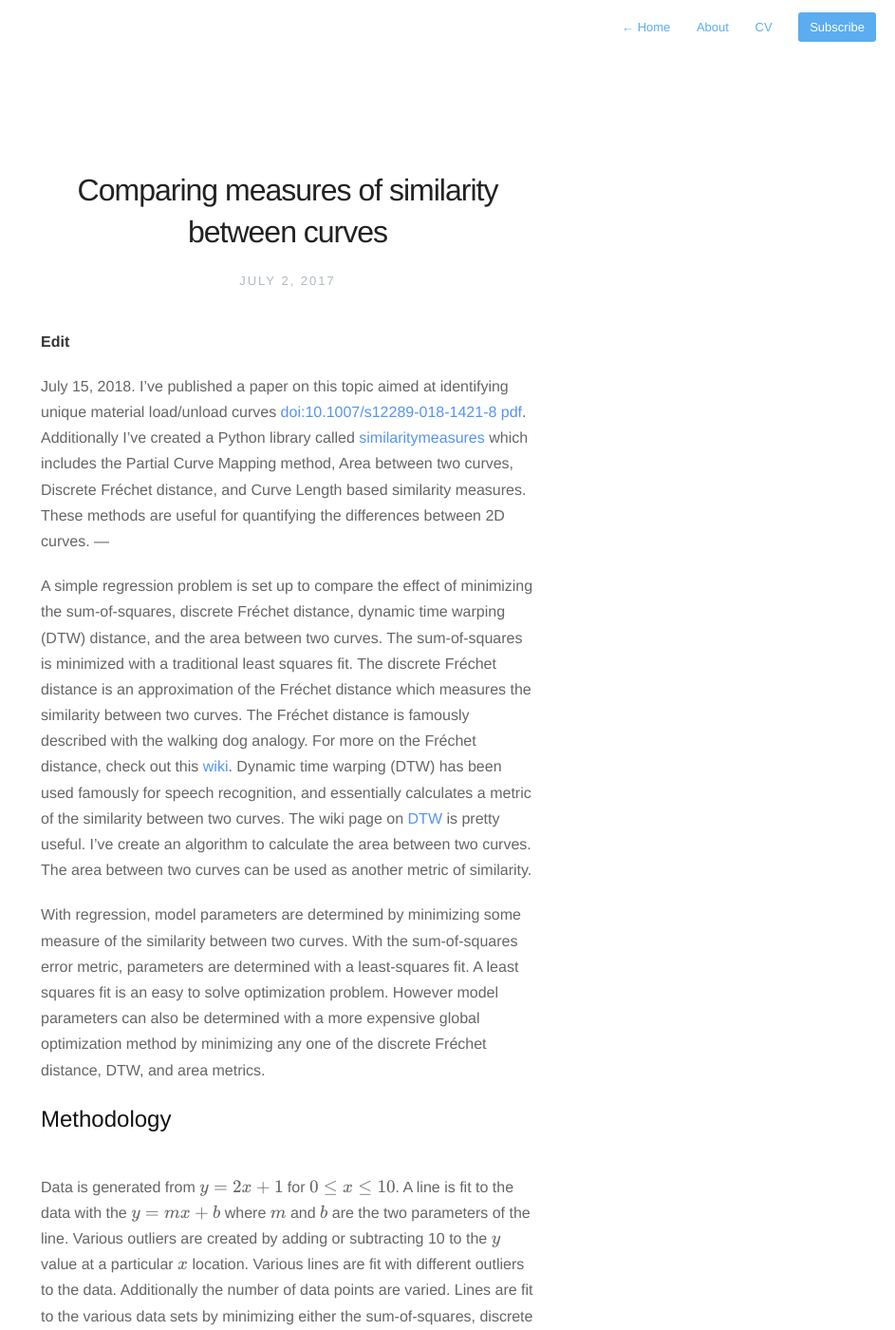
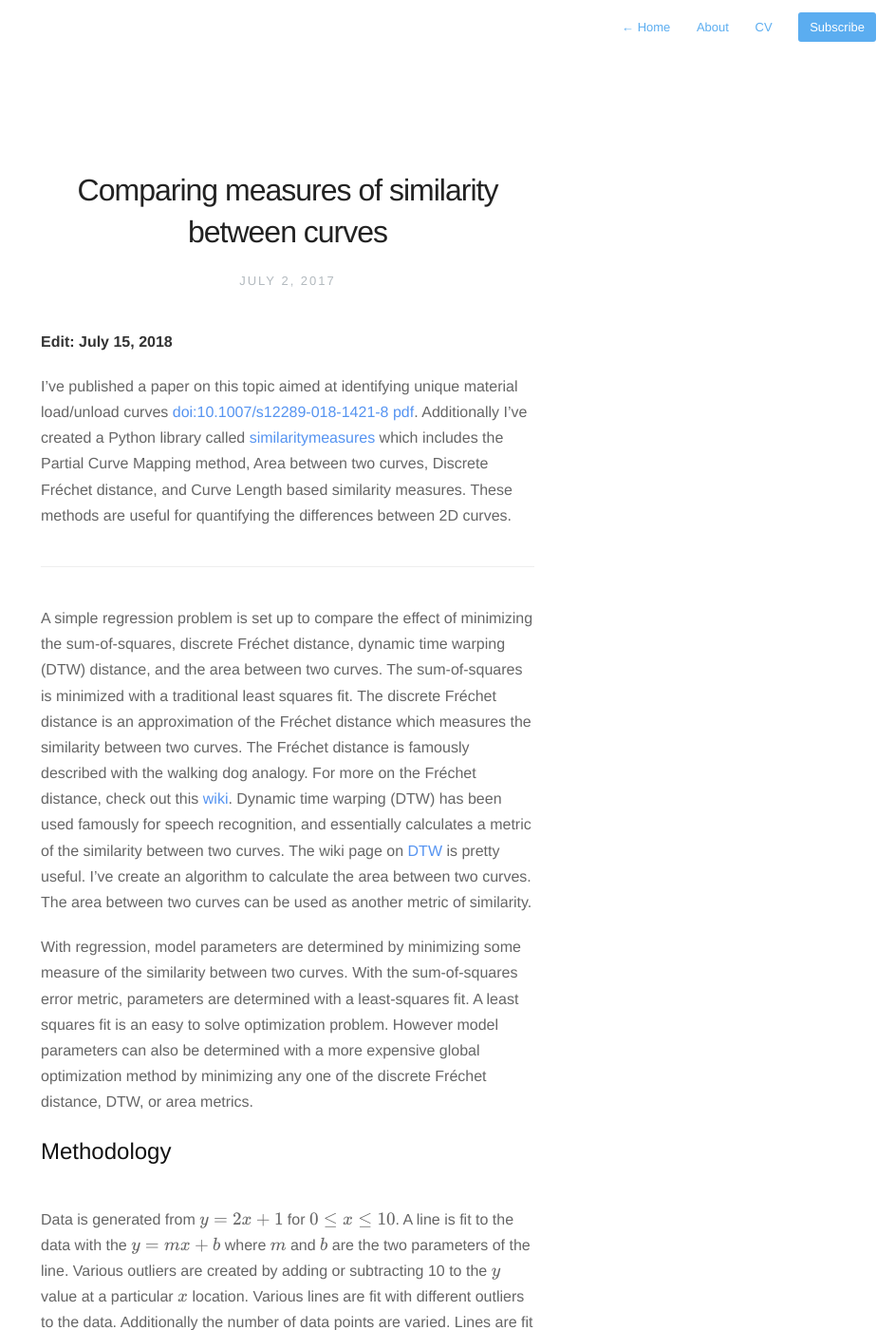
Before and after one commit to cjekel/cjekel.github.io, a Jekyll site: the page built from _posts/2017-07-02-Comparing-measures-of-similarity-between-curves.md, in a window 1280 px wide and 1400 px high. Shown: the whole window at 95% size, without its empty margins (337-1280 px from the left). Built offline with Jekyll 4.4.1, drawn with Linux system fonts in a browser that asks for light colours; nearby versions of some CDN libraries; formulas are drawn with MathJax 3; comment, search, counter and statistics services are not loaded.

Commit message:
update similrity measures post

```diff
--- a/_posts/2017-07-02-Comparing-measures-of-similarity-between-curves.md
+++ b/_posts/2017-07-02-Comparing-measures-of-similarity-between-curves.md
@@ -5,13 +5,14 @@
 keywords: [similarity between two curves, Fréchet distance, dynamic time warping, DTW, Python]
 ---
 
-#### Edit
-July 15, 2018. I've published a paper on this topic aimed at identifying unique material load/unload curves [doi:10.1007/s12289-018-1421-8](https://doi.org/10.1007/s12289-018-1421-8) [pdf]({{ "/" | relative_url  }}assets/papers/JekelArea_IJMF_rev05_final.pdf). Additionally I've created a Python library called [similaritymeasures](https://github.com/cjekel/Similarity_measures_for_identifying_material_parameters_from_hysteresis_loops_using_inverse_analysis) which includes the Partial Curve Mapping method, Area between two curves, Discrete Fréchet distance, and Curve Length based similarity measures. These methods are useful for quantifying the differences between 2D curves.
+#### Edit: July 15, 2018
+I've published a paper on this topic aimed at identifying unique material load/unload curves [doi:10.1007/s12289-018-1421-8](https://doi.org/10.1007/s12289-018-1421-8) [pdf]({{ "/" | relative_url  }}assets/papers/JekelArea_IJMF_rev05_final.pdf). Additionally I've created a Python library called [similaritymeasures](https://github.com/cjekel/Similarity_measures_for_identifying_material_parameters_from_hysteresis_loops_using_inverse_analysis) which includes the Partial Curve Mapping method, Area between two curves, Discrete Fréchet distance, and Curve Length based similarity measures. These methods are useful for quantifying the differences between 2D curves.
+
 ---
 
 A simple regression problem is set up to compare the effect of minimizing the sum-of-squares, discrete Fréchet distance, dynamic time warping (DTW) distance, and the area between two curves. The sum-of-squares is minimized with a traditional least squares fit. The discrete Fréchet distance is an approximation of the Fréchet distance which measures the similarity between two curves.  The Fréchet distance is famously described with the walking dog analogy. For more on the Fréchet distance, check out this [wiki](https://en.wikipedia.org/wiki/Fr%C3%A9chet_distance). Dynamic time warping (DTW) has been used famously for speech recognition, and essentially calculates a metric of the similarity between two curves. The wiki page on [DTW](https://en.wikipedia.org/wiki/Dynamic_time_warping) is pretty useful. I've create an algorithm to calculate the area between two curves. The area between two curves can be used as another metric of similarity.
 
-With regression, model parameters are determined by minimizing some measure of the similarity between two curves. With the sum-of-squares error metric, parameters are determined with a least-squares fit. A least squares fit is an easy to solve optimization problem. However model parameters can also be determined with a more expensive global optimization method by minimizing any one of the discrete Fréchet distance, DTW, and area metrics.
+With regression, model parameters are determined by minimizing some measure of the similarity between two curves. With the sum-of-squares error metric, parameters are determined with a least-squares fit. A least squares fit is an easy to solve optimization problem. However model parameters can also be determined with a more expensive global optimization method by minimizing any one of the discrete Fréchet distance, DTW, or area metrics.
 
 ## Methodology
 Data is generated from <span>\\( y = 2x + 1 \\)</span> for <span>\\( 0 \leq x \leq 10 \\)</span>. A line is fit to the data with the <span>\\( y = mx + b \\)</span> where <span>\\( m \\)</span> and <span>\\( b \\)</span> are the two parameters of the line. Various outliers are created by adding or subtracting 10 to the <span>\\( y \\)</span> value at a particular <span>\\( x \\)</span> location. Various lines are fit with different outliers to the data. Additionally the number of data points are varied. Lines are fit to the various data sets by minimizing either the sum-of-squares, discrete Fréchet distance, DTW, and area between curves. The intention is to compare the lines from the different metrics of similarity between two curves.
```
